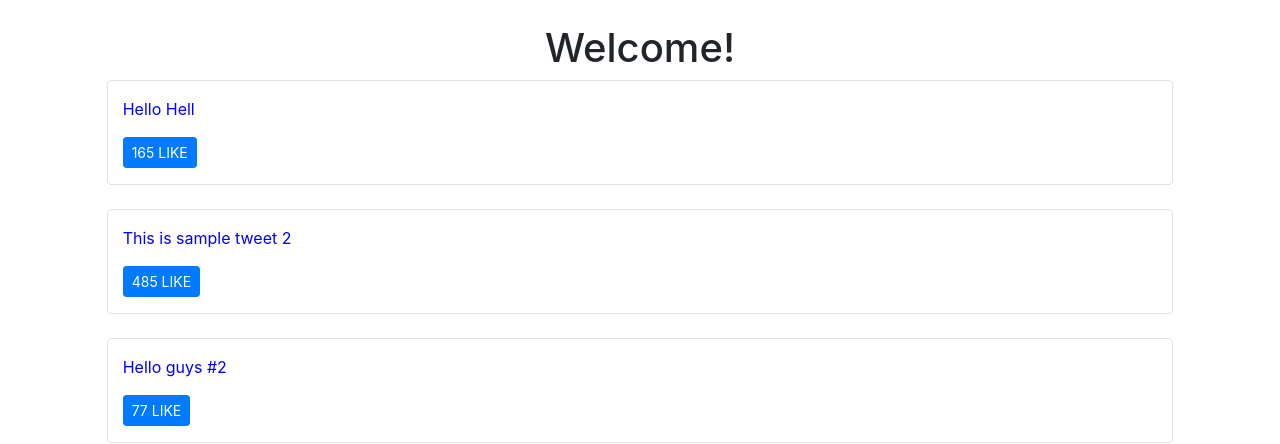
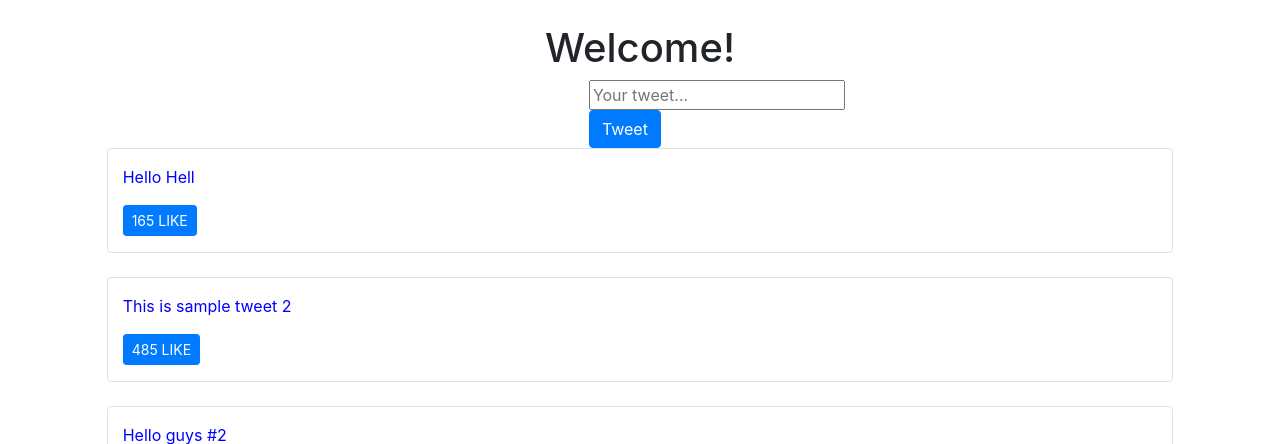
Before and after one commit to AtomGen-2/mediaplatform, a Django app: page / in a window 1280 px wide. Shown: the part 56-500 px from the top of the page. Run offline with Django 3.2, Linux system fonts and the light colour scheme; data comes from the database, SQL or seed files in the repository; both versions use the stored data as it was after the commit; some libraries are stand-ins or nearby versions.

Commit message:
form and tweet creation handling

```diff
--- a/mediaplatform/mediaplatform/settings.py
+++ b/mediaplatform/mediaplatform/settings.py
@@ -26,7 +26,7 @@ SECRET_KEY = 'q#93#5-+n6tf-g*37n00a)3(_q=0o=c1@kw&eg1xd2t7%v%ocz'
 # SECURITY WARNING: don't run with debug turned on in production!
 DEBUG = True
 
-ALLOWED_HOSTS = []
+ALLOWED_HOSTS = ['127.0.0.1']
 
 
 # Application definition
--- a/mediaplatform/templates/pages/home.html
+++ b/mediaplatform/templates/pages/home.html
@@ -4,6 +4,18 @@
 <div class='row text-center'>
     <div class='col'>
         <h1>Welcome!</h1>
+    </div>
+</div>
+
+<div class='col-md-4 mx-auto col-10'>
+    <div class='col-md-4 mx-auto col-10'>
+        <form class='form center' method='POST' id='create-form-element' action='/create_tweet'>
+            {% csrf_token %}
+            <input type = 'hidden' value="/" name = "next" />
+            {% comment %} name='content'is mandatory {% endcomment %}
+            <input type = 'text' name='content' placeholder="Your tweet..."/>
+            <button type="Submit" class="btn btn-primary">Tweet</button>
+        </form>
     </div>
 </div>
 
@@ -14,11 +26,40 @@
 </div>
 
 <script>
+
+const handleFormSubmit = (event) => {
+    event?.preventDefault()
+    console.log(event)
+}
+
 const tweetsElement = document.getElementById("tweets")
-const xhr = new XMLHttpRequest()
-const method='GET'
-const url = "/tweets"
-const responseType ="json"
+const createTweetElement = document.getElementById("create-form-element")
+
+createTweetElement.addEventListener("submit", handleFormSubmit)
+
+const loadTweets = (tweetsElement) => {
+    const xhr = new XMLHttpRequest()
+    const method='GET'
+    const url = "/tweets"
+    const responseType ="json"
+    xhr.responseType = responseType
+    xhr.open(method, url)
+    xhr.onload = function() {
+        const serverResponse = xhr.response
+        // "response" corresponds to the data point that is rendered in "/tweets". views.py => tweet_list_view
+        const listedItems = serverResponse.response
+        var finalTweetStr = ""
+        listedItems.map((item) => {
+            var currentItem = formatTweetElement(item)
+            finalTweetStr = finalTweetStr + currentItem
+        })
+        tweetsElement.innerHTML = finalTweetStr;
+        // listdItems is an array, we need to loop through it
+    }
+    xhr.send()
+}
+
+loadTweets(tweetsElement)
 
 const handleDidLike = (tweet_id, tweet_likes) => {
     tweet_likes = tweet_likes + 1
@@ -29,25 +70,13 @@ const handleDidLike = (tweet_id, tweet_likes) => {
 function LikeBtn(tweet){
     return "<button class='btn btn-primary btn-sm' onclick=handleDidLike(" + tweet.id + "," + tweet.likes+")>" + tweet.likes + " LIKE</button>"
 }
+
 function formatTweetElement(tweet){
      var formattedTweet = "<div class='col-12 col-md-10 mx-auto border rounded py-3 mb-4 tweet id='tweet-'" + tweet.id + "'><p>" + tweet.content + "</p><div class='btn-group'>" + LikeBtn(tweet) + "</div></div>"
      return formattedTweet;
 }
-xhr.responseType = responseType
-xhr.open(method, url)
-xhr.onload = function() {
-    const serverResponse = xhr.response
-    // "response" corresponds to the data point that is rendered in "/tweets". views.py => tweet_list_view
-    const listedItems = serverResponse.response
-    var finalTweetStr = ""
-    listedItems.map((item) => {
-        var currentItem = formatTweetElement(item)
-        finalTweetStr = finalTweetStr + currentItem
-    })
-     tweetsElement.innerHTML = finalTweetStr;
-    // listdItems is an array, we need to loop through it
-}
-xhr.send()
+
+{% comment %}  {% endcomment %}
 </script>
 
 {% endblock %}
--- a/mediaplatform/tweets/views.py
+++ b/mediaplatform/tweets/views.py
@@ -1,8 +1,12 @@
-from django.shortcuts import render;
+from django.shortcuts import render, redirect;
 from django.http import HttpResponse, Http404, JsonResponse;
+from django.utils.http import is_safe_url;
+from django.conf import settings;
 from .models import Tweet;
 import random;
 from .forms import TweetForm;
+
+ALLOWED_HOSTS = settings.ALLOWED_HOSTS
 
 # Create your views here.
 def home_view(request, *args, **kwargs):
@@ -12,13 +16,22 @@ def tweet_create_view(request, *args, **kwargs):
     # TweetForm class can be initialised with data or not
     # if there is data being sent by the POST method, then it is sent to that form, ptherwise blank form
     # if the form is valid, then it will save the form, if form is invalid, then the page is rendered
-    tweet_form=TweetForm( request.POST or None )
+    tweet_form = TweetForm()
     context = { 'tweet_form' : tweet_form }
-    if tweet_form.is_valid():
-        obj = tweet_form.save(commit = False)
-        obj.save()
+    # print(request.POST)
+    if request.method == 'POST':
+        next_url = request.POST.get("next")
+        print(next_url)
+        tweet_form=TweetForm( request.POST )
+        if tweet_form.is_valid():
+            obj = tweet_form.save(commit = False)
+            obj.save()
+            tweet_form = TweetForm()
+            # return render(request, 'pages/home.html', context, status = 200)
+            if is_safe_url(next_url, ALLOWED_HOSTS):
+                return redirect(next_url)
+    else:
         tweet_form = TweetForm()
-        return render(request, 'pages/home.html', context, status = 200)
     return render(request, 'components/forms.html', context, status= 200)
 
 def tweet_list_view(request, *args, **kwargs):
```
Also changed, not shown: mediaplatform/db.sqlite3.
